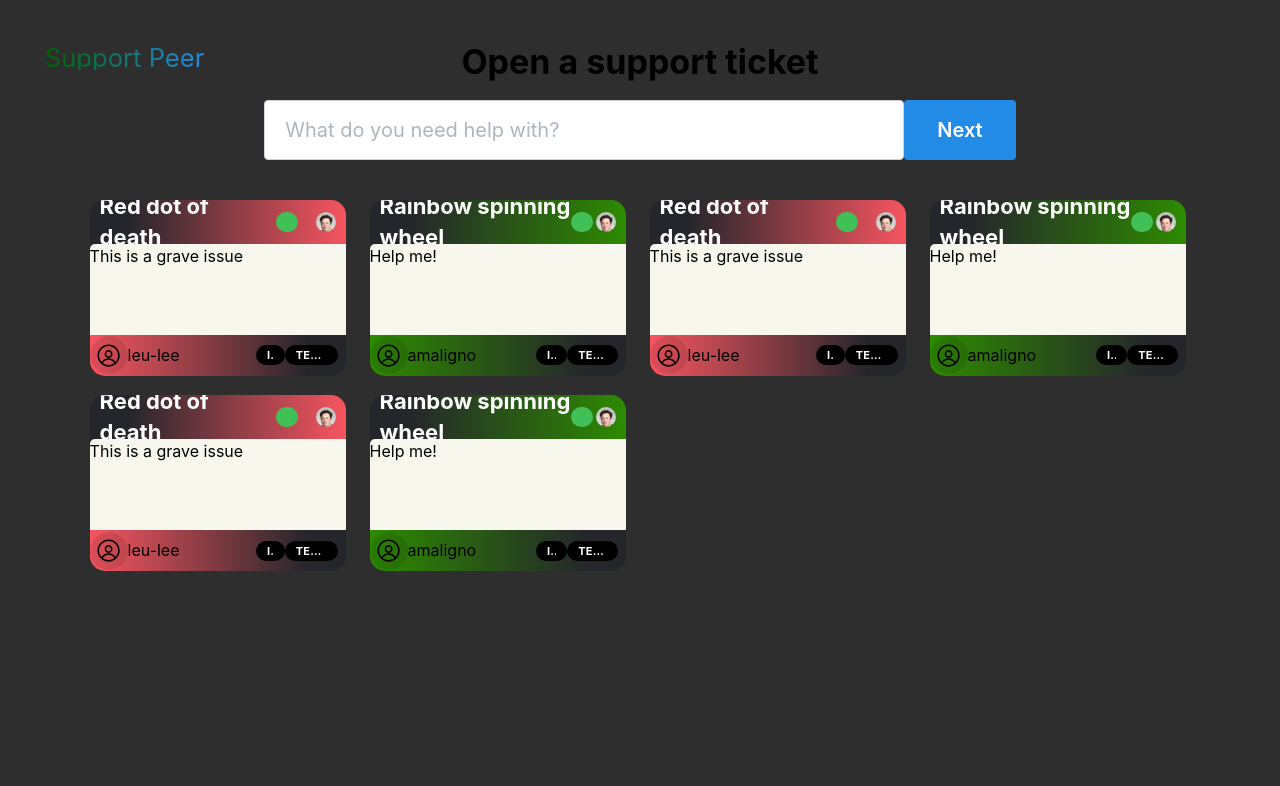
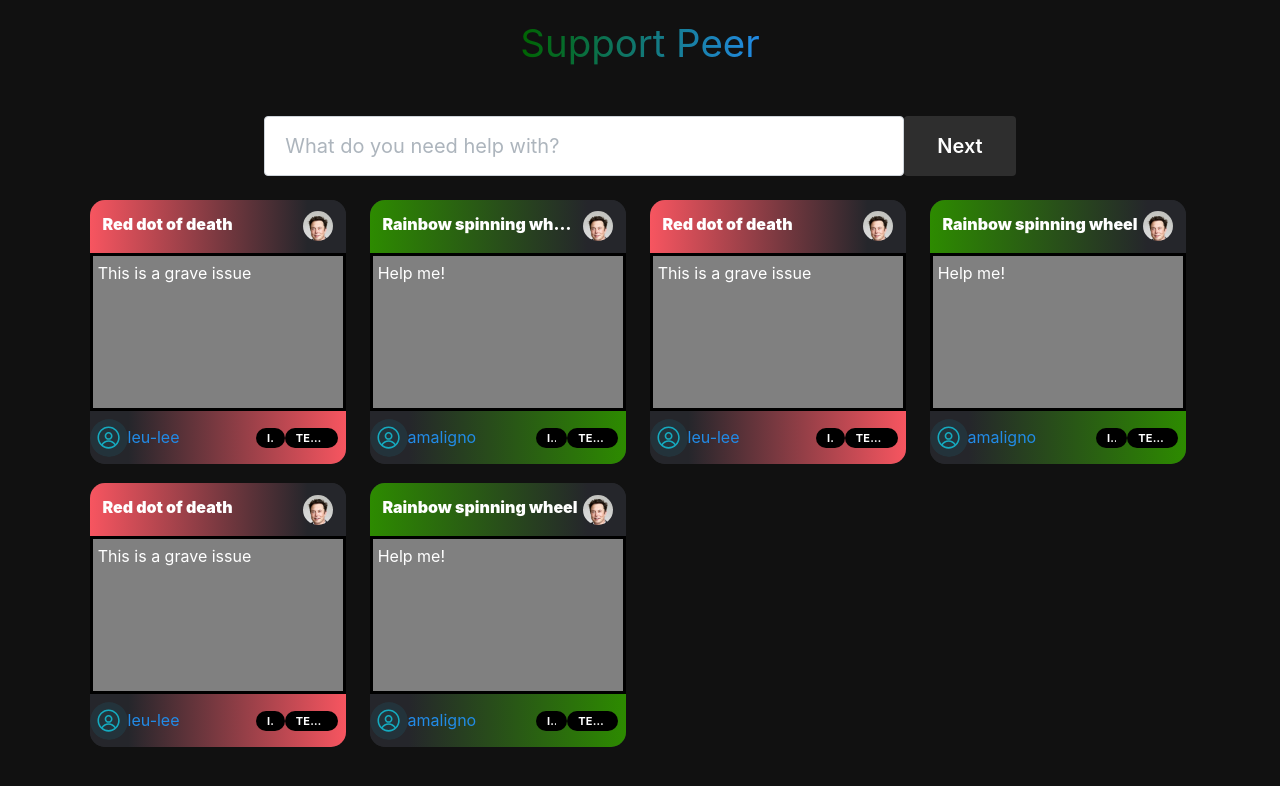
Before and after one commit to hooyunzhe/SupportPeer42, a Next.js app in the folder frontend/: page / in a window 1280 px wide. Shown: the top 786 px of the page. Built offline with nearby package versions, Linux system fonts and the light colour scheme.

Commit message:
feat: changed support ticket header and contents, also changed header area

```diff
--- a/frontend/src/app/page.tsx
+++ b/frontend/src/app/page.tsx
@@ -13,20 +13,11 @@ export default function Home() {
     <Flex
       w='100vw'
       h='100vh'
-      bg='dark'
+      bg='#111111'
       direction='column'
       justify='flex-start'
       align='flex-start'
     >
-      <Text
-        pos='absolute'
-        m='3.5vw'
-        size='2vw'
-        variant='gradient'
-        gradient={{ from: 'darkgreen', to: 'blue', deg: 90 }}
-      >
-        Support Peer
-      </Text>
       <HeaderArea
         currentPageView={currentPageView}
         changePageView={(newPageView) => setCurrentPageView(newPageView)}
--- a/frontend/src/components/ContentArea.tsx
+++ b/frontend/src/components/ContentArea.tsx
@@ -22,7 +22,7 @@ export default function ContentArea({ currentPageView }: ContentAreaProps) {
       user: 'leu-lee',
     },
     {
-      title: 'Rainbow spinning wheel',
+      title: 'Rainbow spinning wheel omg heeeeeeeelp',
       category: 'Tech',
       description: 'Help me!',
       flag: true,
--- a/frontend/src/components/HeaderArea.tsx
+++ b/frontend/src/components/HeaderArea.tsx
@@ -1,4 +1,4 @@
-import { Button, Flex, TextInput, Title } from '@mantine/core';
+import { Button, Flex, Text, TextInput, Title } from '@mantine/core';
 import { PageView } from '@/types/PageView';
 import { useTextFieldInput, useUtilActions } from '@/lib/stores/useUtilStore';
 
@@ -20,10 +20,17 @@ export default function HeaderArea({
         w='100%'
         h='100%'
         direction='column'
-        justify='space-evenly'
+        justify='space-between'
         align='center'
       >
-        <Title>Open a support ticket</Title>
+        <Text
+          size='3vw'
+          variant='gradient'
+          gradient={{ from: 'darkgreen', to: 'blue', deg: 90 }}
+          h='100%'
+        >
+          Support Peer
+        </Text>
         <Flex w='100%' justify='center'>
           <TextInput
             size='xl'
@@ -32,7 +39,9 @@ export default function HeaderArea({
             value={textFieldInput}
             onChange={(event) => setTextFieldInput(event.target.value)}
           />
-          <Button size='xl'>Next</Button>
+          <Button size='xl' color='dark'>
+            Next
+          </Button>
         </Flex>
       </Flex>
     </Flex>
--- a/frontend/src/components/SupportTicket.tsx
+++ b/frontend/src/components/SupportTicket.tsx
@@ -12,7 +12,7 @@ export default function SupportTicket({ ticket }: SupportTicketProps) {
   return (
     <Card
       w='20vw'
-      h='22vh'
+      h='33vh'
       p='0'
       bg='#232629'
       style={{
--- a/frontend/src/components/SupportTicketContent.tsx
+++ b/frontend/src/components/SupportTicketContent.tsx
@@ -1,4 +1,4 @@
-import { Box } from '@mantine/core';
+import { Box, Text } from '@mantine/core';
 
 interface SupportTicketContentProps {
   description: string;
@@ -8,15 +8,10 @@ export default function SupportTicketContent({
   description,
 }: SupportTicketContentProps) {
   return (
-    <Box
-      h='55%'
-      w='100%'
-      bg='#F8F7ED'
-      style={{
-        borderTopLeftRadius: '5px',
-      }}
-    >
-      {description}
+    <Box h='60%' w='100%' bg='grey' p='0.4vw' style={{
+      border: 'solid',
+    }}>
+      <Text c='white'>{description}</Text>
     </Box>
   );
 }
--- a/frontend/src/components/SupportTicketFooter.tsx
+++ b/frontend/src/components/SupportTicketFooter.tsx
@@ -15,18 +15,18 @@ export default function SupportTicketFooter({
 }: SupportTicketFooterProp) {
   return (
     <Flex
-      h='25%'
+      h='20%'
       justify='space-between'
       w='100%'
       align='center'
       gap='30'
-      bg={`linear-gradient(-90deg, #25262b 15%, ${
+      bg={`linear-gradient(90deg, #25262b 15%, ${
         status ? '#2D8B00' : '#F75560'
       } 100%)`}
     >
       <Flex align='center'>
-        <Avatar color='black'></Avatar>
-        <Text c='black'>{user}</Text>
+        <Avatar color='cyan'></Avatar>
+        <Text c='blue'>{user}</Text>
       </Flex>
       <Flex justify='space-around' mr='3%' w='32%'>
         <Badge color='black'>{importance}</Badge>
--- a/frontend/src/components/SupportTicketHeader.tsx
+++ b/frontend/src/components/SupportTicketHeader.tsx
@@ -1,4 +1,4 @@
-import { Avatar, Badge, Flex, Title } from '@mantine/core';
+import { Avatar, Badge, Flex, Title, Text } from '@mantine/core';
 
 interface SupportTicketHeaderProps {
   title: string;
@@ -11,23 +11,19 @@ export default function SupportTicketHeader({
 }: SupportTicketHeaderProps) {
   return (
     <Flex
-      bg={`linear-gradient(90deg, #25262b 15%, ${
+      bg={`linear-gradient(-90deg, #25262b 15%, ${
         status ? '#2D8B00' : '#F75560'
       } 100%)`}
       w='100%'
-      h='25%'
+      h='20%'
+      align='center'
       justify={'space-between'}
-      align='center'
+      px='1vw'
     >
-      <Flex ml='10'>
-        <Title order={3} c='white'>
-          {title}
-        </Title>
-      </Flex>
-      <Flex align='center' justify='space-between' w='60' mr='10'>
-        <Badge color='green'></Badge>
-        <Avatar src='elon.png' size='20'></Avatar>
-      </Flex>
+      <Text fw='900' size='1rem' c='white' truncate='end' h='40%' w='85%'>
+        {title}
+      </Text>
+      <Avatar src='elon.png' size='30' title='Bocalmusk'></Avatar>
     </Flex>
   );
 }
```
